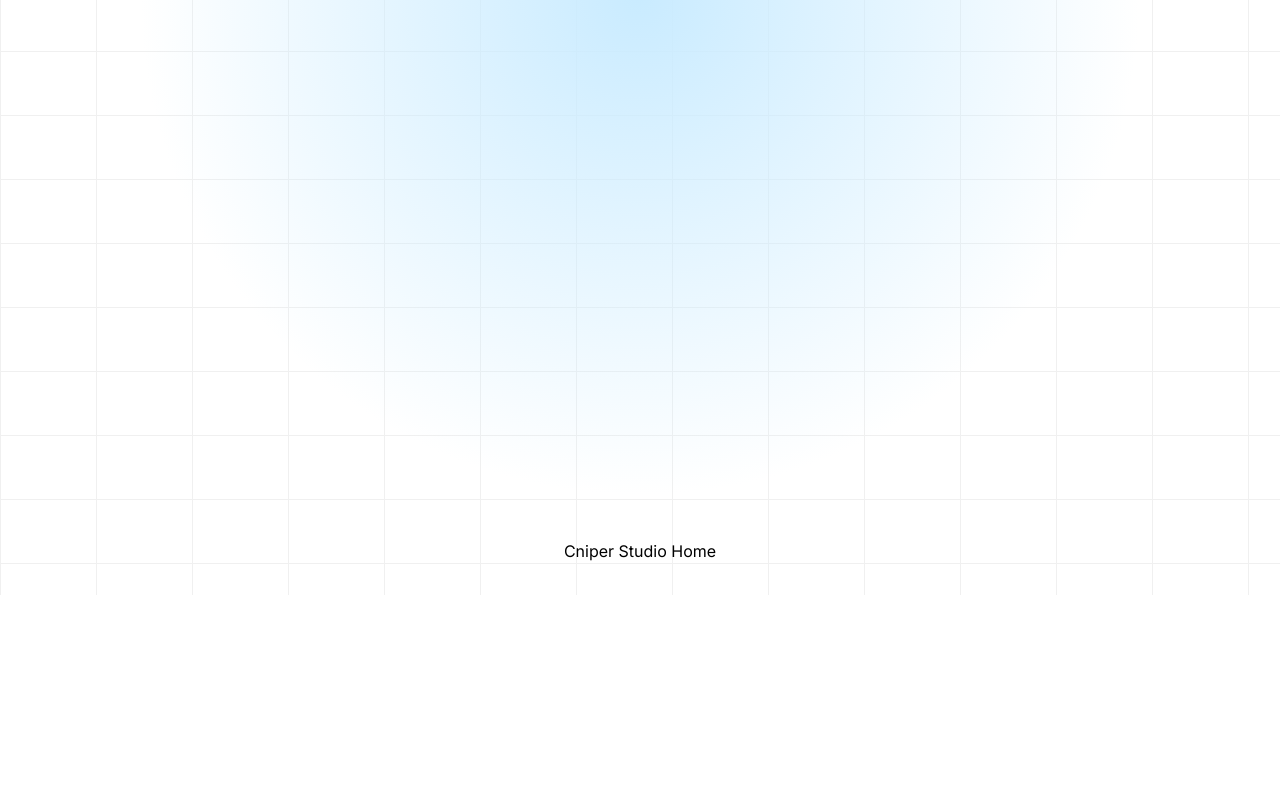
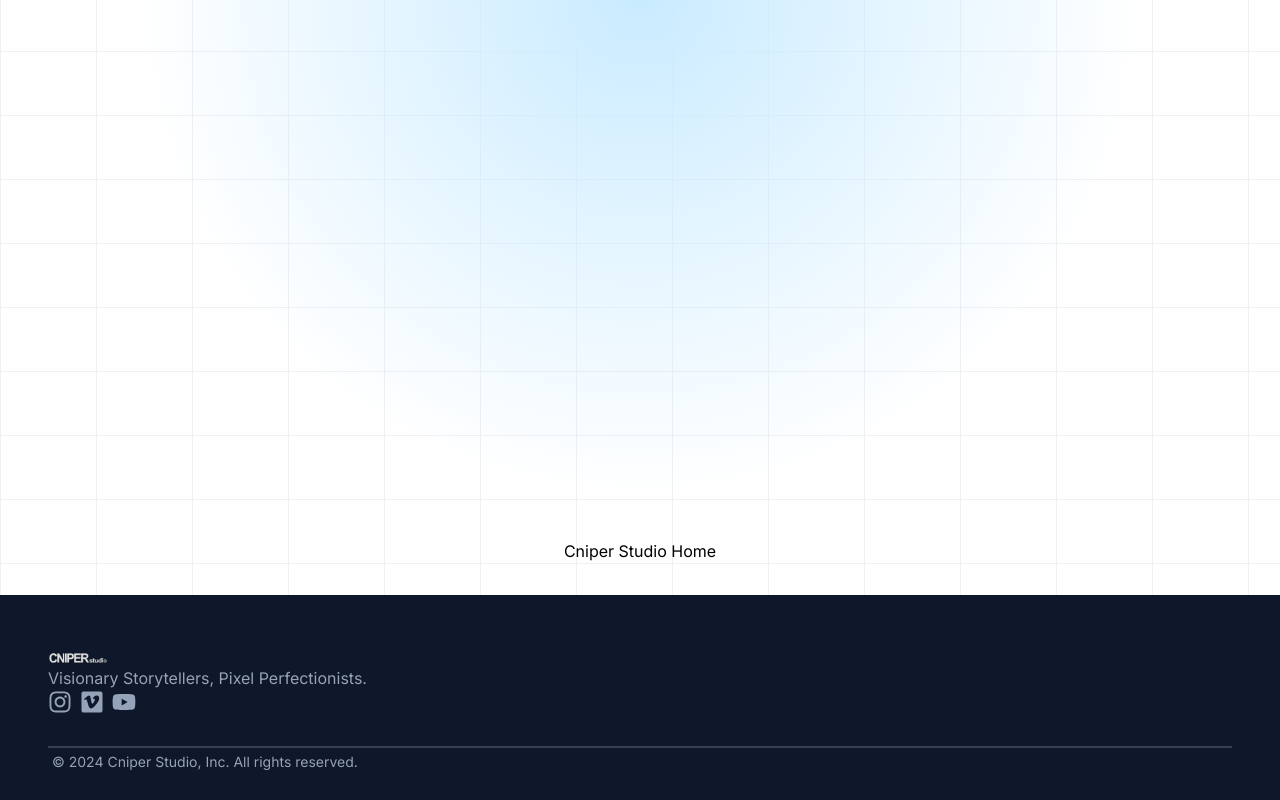
Before and after one commit to amartey-tricky/cniper-studio, a Next.js app: page / in a window 1280 px wide. Shown: the part 205-1005 px from the top of the page. Before the commit the page ends 800 px from the top, so only its background shows below. Built offline with nearby package versions, Linux system fonts and the light colour scheme.

Commit message:
initial footer done

```diff
--- a/app/layout.tsx
+++ b/app/layout.tsx
@@ -1,6 +1,7 @@
 import type { Metadata } from "next";
 import { inter } from "@/components/ui/fonts"
 import "./globals.css";
+import Footer from "@/components/Footer";
 
 export const metadata: Metadata = {
   title: "Cniper Studio",
@@ -15,6 +16,7 @@
   return (
     <html lang="en">
       <body className={inter.className}>{children}</body>
+      <Footer />
     </html>
   );
 }
--- /dev/null
+++ b/components/Footer.tsx
@@ -0,0 +1,39 @@
+import Image from "next/image";
+import Link from "next/link";
+import { FaInstagram, FaVimeo, FaYoutube } from "react-icons/fa6";
+
+export default function Footer() {
+  return (
+    <footer className="flex flex-col items-center w-full h-auto px-12 py-6 mx-auto text-slate-400 bg-slate-900 justify-between">
+      <div className="w-full flex justify-between items-center py-8">
+        <div className="flex flex-col justify-start">
+        <div>
+          <Image
+            src="/white.png"
+            alt="Cniper Studio Logo"
+            width={60}
+            height={60}
+          />
+        </div>
+        <p>Visionary Storytellers, Pixel Perfectionists.</p>
+        <div className="flex flex-row items-center text-2xl gap-2">
+          <Link href="https://www.instagram.com/cniper_studio?igsh=MTF3bmVuNjY3bDN3bw==">
+            <FaInstagram className=" hover:text-slate-200" />
+          </Link>
+          <Link href="Vimeo.com/stephanadjei">
+            <FaVimeo className=" hover:text-slate-200" />
+          </Link>
+          <Link href="https://youtube.com/@Cniper-Studio?si=H4BC9bj5oc7PWq6k">
+            <FaYoutube className=" hover:text-slate-200" />
+          </Link>
+        </div>
+        </div>
+      </div>
+      <div className="border-t-2 border-slate-700 border-solid w-full">
+        <p className="flex flex-col justify-between text-sm p-1">
+          © 2024 Cniper Studio, Inc. All rights reserved.
+        </p>
+      </div>
+    </footer>
+  );
+}
--- a/components/Header.tsx
+++ b/components/Header.tsx
@@ -52,13 +52,13 @@
         }
       >
         <ul className="flex flex-col justify-center items-center mt-20">
-          <li className="text-2xl text-[#353839] mb-4">
+          <li className="text-2xl text-slate-700 mb-4">
             <Link href="/">Home</Link>
           </li>
-          <li className="text-2xl text-[#353839] mb-4">
+          <li className="text-2xl text-slate-700 mb-4">
             <Link href="/gallery">Gallery</Link>
           </li>
-          <li className="text-2xl text-[#353839] mb-4">
+          <li className="text-2xl text-slate-700 mb-4">
             <Link href="/contact">Contact</Link>
           </li>
         </ul>
```
Also changed, not shown: public/white.png (added).
